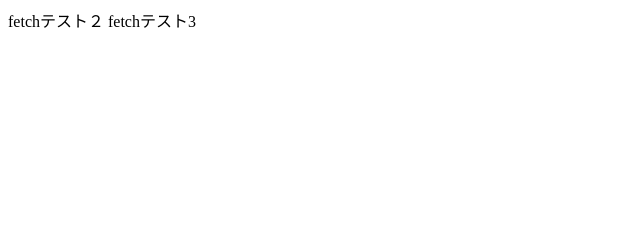
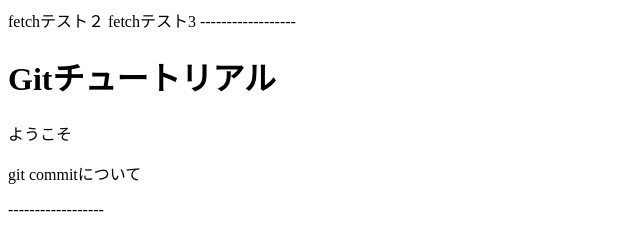
Before and after one commit to re-ryu0826git/git_tutorial, a plain HTML site: page index.html in a window 1280 px wide. Shown: the whole page, without its empty margins (0-640 px from the left). Drawn offline with Linux system fonts and the light colour scheme.

Commit message:
featureに追加

```diff
--- a/index.html
+++ b/index.html
@@ -1,2 +1,7 @@
 fetchテスト２
 fetchテスト3
+------------------
+<h1>Gitチュートリアル</h1>
+<p>ようこそ</p>
+<p>git commitについて</p>
+------------------
```
